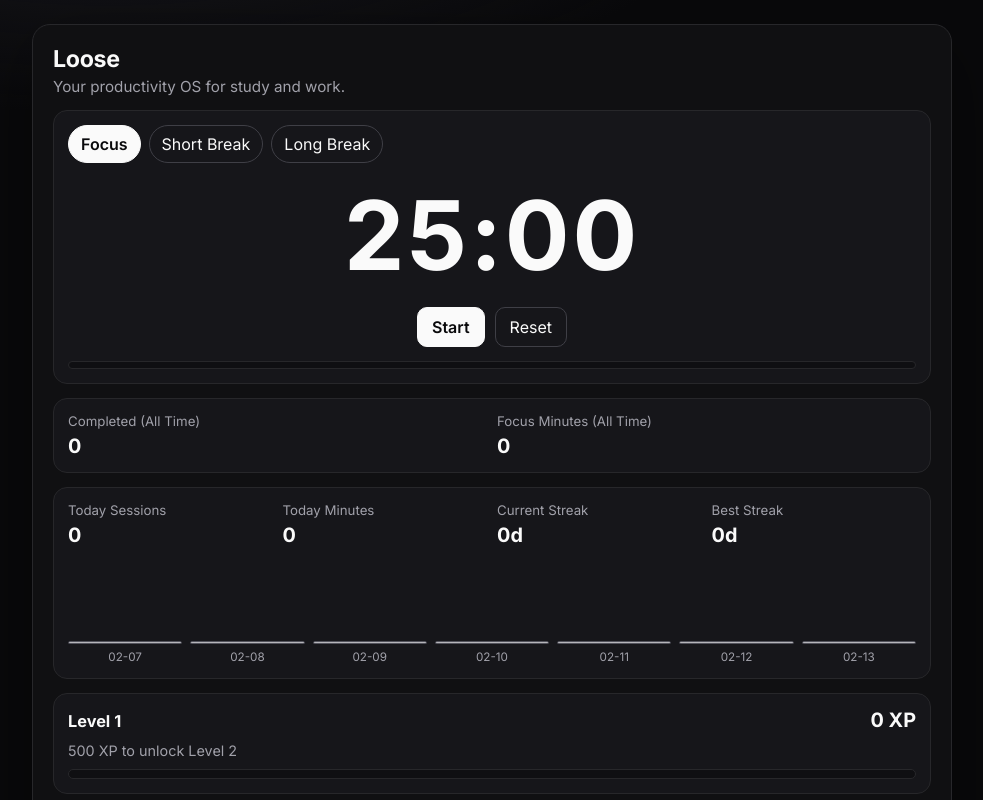
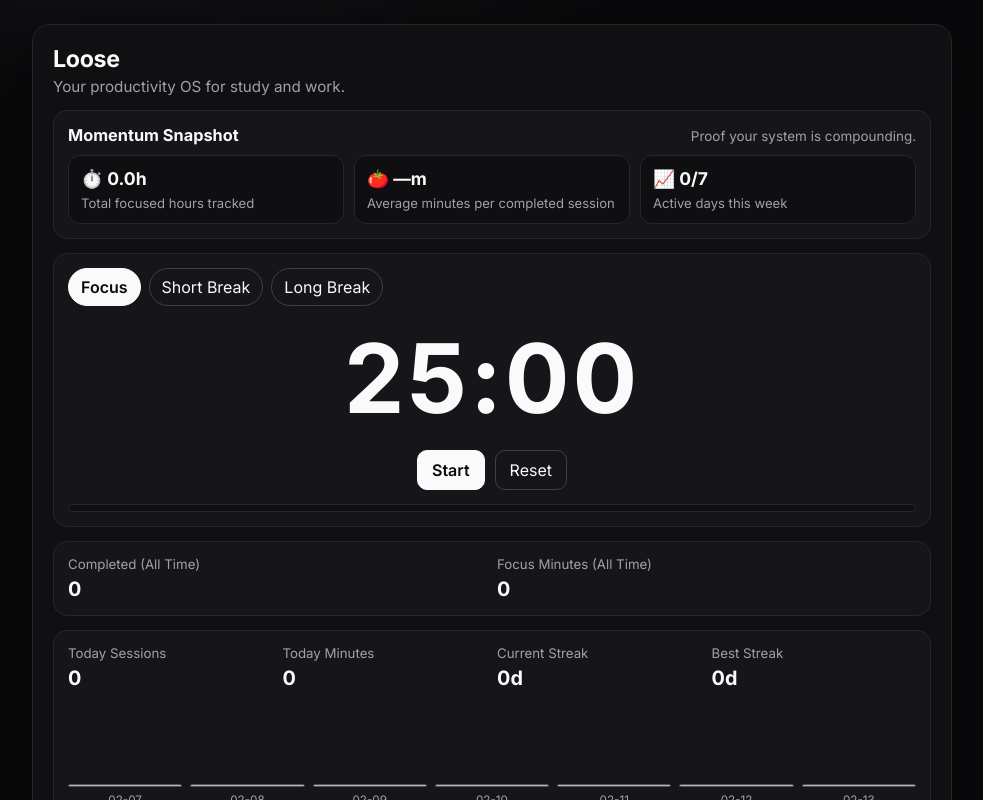
Before and after one commit to dhyoprd/pomodoro-glass, a Next.js app: page / in a window 1280 px wide. Shown: the top 800 px of the page, without its empty margins (148-1131 px from the left). Built offline with nearby package versions, Linux system fonts and the light colour scheme.

Commit message:
feat: add momentum snapshot cards for startup-style social proof

```diff
--- a/src/app/globals.css
+++ b/src/app/globals.css
@@ -50,6 +50,54 @@ section {
   border: 1px solid var(--line);
   border-radius: 14px;
   padding: 14px;
+}
+
+.momentum {
+  display: grid;
+  gap: 10px;
+}
+
+.momentum-head {
+  display: flex;
+  justify-content: space-between;
+  align-items: baseline;
+  gap: 8px;
+  flex-wrap: wrap;
+}
+
+.momentum-head h2 {
+  margin: 0;
+  font-size: 1.02rem;
+}
+
+.momentum-head span {
+  color: var(--muted);
+  font-size: 0.84rem;
+}
+
+.momentum-grid {
+  display: grid;
+  grid-template-columns: repeat(3, minmax(0, 1fr));
+  gap: 10px;
+}
+
+.momentum-card {
+  background: #0f0f12;
+  border: 1px solid var(--line);
+  border-radius: 12px;
+  padding: 12px;
+  display: grid;
+  gap: 6px;
+}
+
+.momentum-card strong {
+  font-size: 1.1rem;
+}
+
+.momentum-card p {
+  margin: 0;
+  color: var(--muted);
+  font-size: 0.82rem;
 }
 
 .timer-card { display: grid; gap: 14px; }
@@ -390,6 +438,7 @@ input:focus { border-color: #71717a; }
   .analytics-grid { grid-template-columns: repeat(2, minmax(0, 1fr)); }
   .quest-grid { grid-template-columns: 1fr; }
   .preset-grid { grid-template-columns: 1fr; }
+  .momentum-grid { grid-template-columns: 1fr; }
 }
 
 @media (max-width: 600px) {
--- a/src/ui/PomodoroApp.tsx
+++ b/src/ui/PomodoroApp.tsx
@@ -138,6 +138,20 @@ export function PomodoroApp() {
     [state],
   );
 
+  const momentumStats = useMemo(() => {
+    const totalHours = (state.stats.focusMinutes / 60).toFixed(1);
+    const avgMinutesPerSession = state.stats.completed
+      ? Math.round(state.stats.focusMinutes / state.stats.completed)
+      : 0;
+    const activeDays = state.analytics.week.filter((day) => day.sessions > 0).length;
+
+    return {
+      totalHours,
+      avgMinutesPerSession,
+      activeDays,
+    };
+  }, [state.analytics.week, state.stats.completed, state.stats.focusMinutes]);
+
   const activePreset = useMemo(
     () =>
       USE_CASE_PRESETS.find((preset) =>
@@ -155,6 +169,27 @@ export function PomodoroApp() {
         <h1>Loose</h1>
         <p>Your productivity OS for study and work.</p>
       </header>
+
+      <section className="momentum" aria-label="Momentum snapshot">
+        <div className="momentum-head">
+          <h2>Momentum Snapshot</h2>
+          <span>Proof your system is compounding.</span>
+        </div>
+        <div className="momentum-grid">
+          <article className="momentum-card">
+            <strong>⏱️ {momentumStats.totalHours}h</strong>
+            <p>Total focused hours tracked</p>
+          </article>
+          <article className="momentum-card">
+            <strong>🍅 {formatAverageMinutes(momentumStats.avgMinutesPerSession)}m</strong>
+            <p>Average minutes per completed session</p>
+          </article>
+          <article className="momentum-card">
+            <strong>📈 {momentumStats.activeDays}/7</strong>
+            <p>Active days this week</p>
+          </article>
+        </div>
+      </section>
 
       <section className="timer-card">
           <div className="mode-row">
@@ -345,3 +380,7 @@ export function PomodoroApp() {
     </main>
   );
 }
+
+function formatAverageMinutes(value: number): string {
+  return value > 0 ? String(value) : '—';
+}
```
